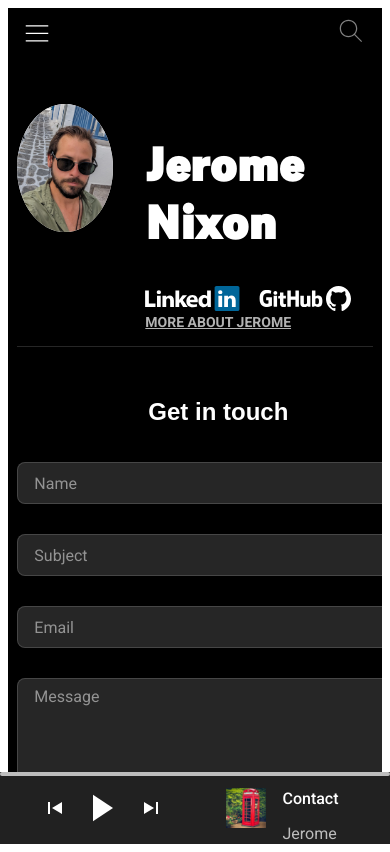
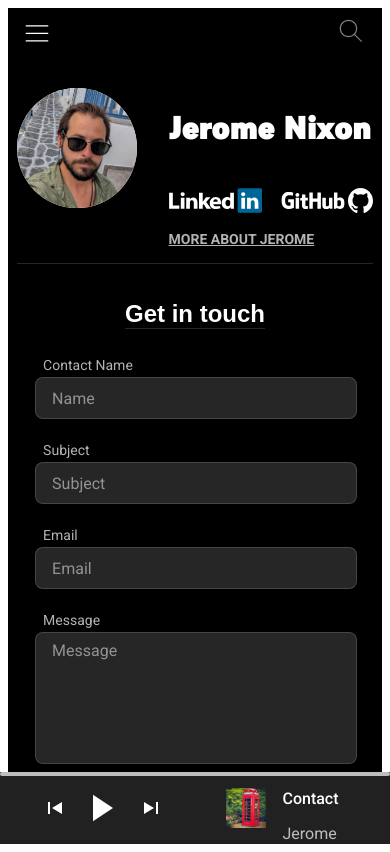
Before and after one commit to Jeromemn/Portfolio, a Next.js app: page /contact in a window 390 px wide. Built offline with nearby package versions, Linux system fonts and the light colour scheme; a web font is replaced by a local one.

Commit message:
added mobile styles to contact page

```diff
--- a/src/app/components/Thumbs.jsx
+++ b/src/app/components/Thumbs.jsx
@@ -43,7 +43,7 @@ const styles = css`
     /* display: flex; */
   }
 /* for display on hover? */
-  /* ${({ $dislike }) =>
+   /* ${({ $dislike }) =>
     $dislike &&
     `
   display: flex;
@@ -52,7 +52,7 @@ ${({ $like }) =>
     $like &&
     `
   display: flex;
-`} */
+`}  */
 `;
 
 const HollowThumbsUp = styled.div`
--- a/src/app/contact/page.jsx
+++ b/src/app/contact/page.jsx
@@ -6,12 +6,7 @@ import styled, { css } from "styled-components";
 import CenterContent from "../components/CenterContent";
 import { mq } from "../styles/mixins";
 import ButtonBase from "../components/ButtonBase";
-import {
-  LinkedInIcon,
-  WhiteLinked,
-  GitHubName,
-  NewGitHub,
-} from "../icons";
+import { LinkedInIcon, WhiteLinked, GitHubName, NewGitHub } from "../icons";
 import { youTubeDark, youTubeSans } from "../styles/setFonts";
 import { roboto } from "../layout";
 import { sendEmail } from "../utils/actions";
@@ -24,7 +19,7 @@ const ContactPageWrapper = styled.div`
   padding-top: 64px;
   background-color: black;
   overflow: hidden;
-/*
+  /*
   ${mq.mobile(`
     width: 100%;
   `)}  */
@@ -40,6 +35,11 @@ const HeaderImageWrapper = styled.div`
   background-color: white;
   position: relative;
   overflow: hidden;
+
+  ${mq.mobile(`
+    width: 120px;
+    height: 120px;
+  `)}
 `;
 
 const ContactHeaderSection = styled.div`
@@ -52,7 +52,8 @@ const ContactHeaderSection = styled.div`
   border-bottom: 1px solid rgba(255, 255, 255, 0.15);
 
   ${mq.mobile(`
-
+    justify-content: center;
+    margin-top: 1rem;
     `)}
 `;
 
@@ -62,6 +63,11 @@ const HeaderInfoWrapper = styled.div`
   height: 100%;
   justify-content: space-between;
   align-items: flex-start;
+
+  ${mq.mobile(`
+    gap: 1rem;
+    justify-content: center;
+  `)}
 `;
 
 const FormWrapper = styled.div`
@@ -72,6 +78,12 @@ const FormWrapper = styled.div`
   padding-top: 2rem;
   align-items: center;
   flex-wrap: wrap;
+
+  ${mq.mobile(`
+    padding-top: 1rem;
+  gap: .5rem;
+
+  `)}
 `;
 
 const styles = css`
@@ -104,6 +116,10 @@ const InputBox = styled.div`
   align-content: center;
   position: relative;
   width: 400px;
+
+  ${mq.mobile(`
+    max-width: 100%;
+  `)}
 `;
 
 const ContactInput = styled.input`
@@ -127,6 +143,10 @@ const HeaderTitle = styled.h1`
   font-size: 3rem;
   color: white;
   line-height: 1.2;
+
+  ${mq.mobile(`
+    font-size: 2rem;
+  `)}
 `;
 
 const ButtonWrapper = styled.div`
@@ -153,18 +173,39 @@ const StyledLink = styled(Link)`
 
 const FormHeader = styled.h2`
   color: white;
+  border-bottom: 1px solid rgba(255, 255, 255, 0.15);
 `;
 
 const InputContainer = styled.div`
   display: flex;
   flex-direction: column;
+  /* min-height: 75px; */
   min-height: 56px;
+
+  ${({ $isMultiLine }) =>
+    $isMultiLine &&
+    `
+    minHeight: 167px;
+  `}
+
+  ${mq.mobile(`
+    max-width: 90%;
+  min-height: 77px;
+
+
+  `)}
 `;
 
 const ErrorMessage = styled.p`
   font-size: 12px;
-  padding-left: 1rem;
+  padding-left: .5rem;
+`;
 
+const FieldLabel = styled.label`
+  color: rgba(255, 255, 255, 0.7);
+  padding-bottom: 0.25rem;
+  font-size: 14px;
+  padding-left: .5rem;
 `;
 
 const fields = [
@@ -396,6 +437,7 @@ const ContactPage = () => {
                 const Input = isMultiLine ? StyledTextArea : ContactInput;
                 return (
                   <InputContainer key={name}>
+                    <FieldLabel>{title}</FieldLabel>
                     <InputBox>
                       <Input
                         className={roboto.className}
@@ -421,7 +463,9 @@ const ContactPage = () => {
                       />
                     </InputBox>
                     {touched[name] && errors[name] && (
-                      <ErrorMessage style={{ color: "red" }}>{errors[name]}</ErrorMessage>
+                      <ErrorMessage style={{ color: "red" }}>
+                        {errors[name]}
+                      </ErrorMessage>
                     )}
                   </InputContainer>
                 );
```
